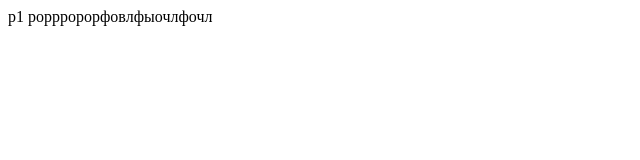
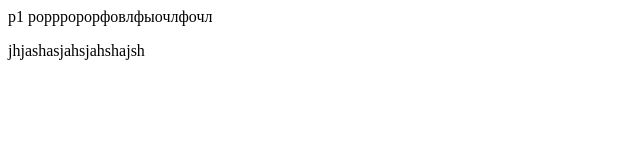
Before and after one commit to Konstantyn1405/asdfg, a plain HTML site: page index.html in a window 1280 px wide. Shown: the whole page, without its empty margins (0-640 px from the left). Drawn offline with Linux system fonts and the light colour scheme.

Commit message:
Update index.html

```diff
--- a/index.html
+++ b/index.html
@@ -10,5 +10,6 @@
     р1
 
     роррророрфовлфыочлфочл
+<p>jhjashasjahsjahshajsh</p>
 </body>
 </html>
```
